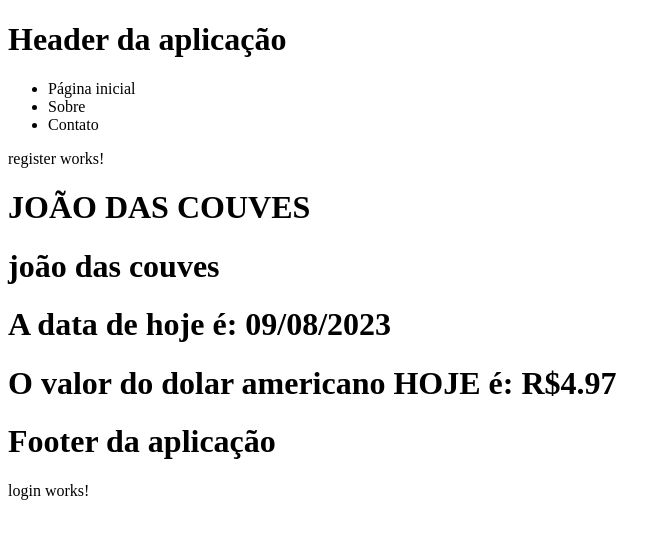
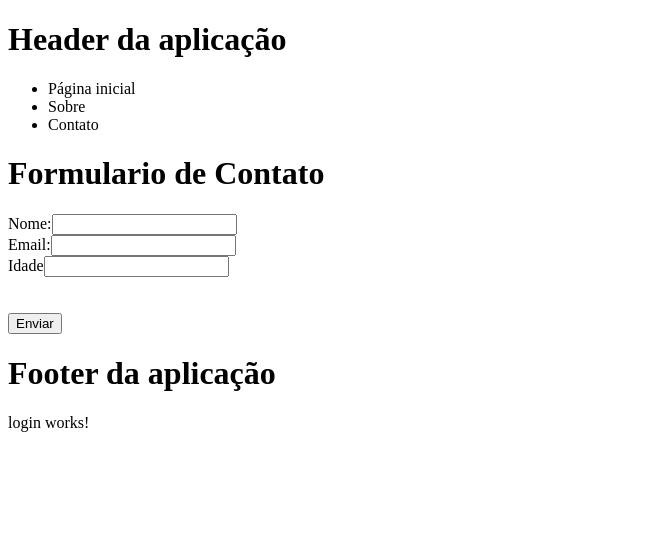
Before and after one commit to matheushsouto/LearnAngularGuairaca, an Angular app: page /register in a window 1280 px wide. Shown: the top 538 px of the page, without its empty margins (0-672 px from the left). Built offline with nearby package versions, Linux system fonts and the light colour scheme.

Commit message:
✨feature: Formularios Reativos

```diff
--- a/src/app/auth/auth.module.ts
+++ b/src/app/auth/auth.module.ts
@@ -2,6 +2,7 @@ import { NgModule } from '@angular/core';
 import { CommonModule } from '@angular/common';
 import { LoginComponent } from './login/login.component';
 import { RegisterComponent } from './register/register.component';
+import { ReactiveFormsModule } from '@angular/forms';
 
 @NgModule({
   declarations: [
@@ -9,7 +10,8 @@ import { RegisterComponent } from './register/register.component';
     RegisterComponent
   ],
   imports: [
-    CommonModule
+    CommonModule,
+    ReactiveFormsModule
   ],
   exports: [
     LoginComponent
--- a/src/app/auth/register/register.component.html
+++ b/src/app/auth/register/register.component.html
@@ -1,7 +1,20 @@
-<p>register works!</p>
-<h1>{{ nome | uppercase}}</h1>
-<h1>{{ nome | lowercase}}</h1>
+<h1>Formulario de Contato</h1>
 
-<h1>A data de hoje é: {{ dataAtual | date: 'dd/MM/yyyy' }}</h1>
+<form [formGroup]="formulario" (ngSubmit)="onSubmitForm()">
+  <label for="nome">Nome:</label>
+  <input type="text" id="nome" formControlName="nome" />
 
-<h1>O valor do dolar americano HOJE é: {{ valorDolar | currency: 'BRL'}}</h1>
+  <br>
+
+  <label for="email">Email:</label>
+  <input type="email" id="email" formControlName="email"/>
+
+  <br>
+
+  <label for="idade">Idade</label>
+  <input type="text" id="idade" formControlName="idade"/>
+
+  <br><br><br>
+
+  <button type="submit">Enviar</button>
+</form>
--- a/src/app/auth/register/register.component.ts
+++ b/src/app/auth/register/register.component.ts
@@ -1,4 +1,5 @@
 import { Component } from '@angular/core';
+import { FormBuilder, FormGroup, Validators } from '@angular/forms';
 
 @Component({
   selector: 'app-register',
@@ -6,7 +7,17 @@ import { Component } from '@angular/core';
   styleUrls: ['./register.component.css']
 })
 export class RegisterComponent {
-  public nome: string = 'João das Couves';
-  public dataAtual: Date = new Date();
-  public valorDolar: number = 4.97;
+  public formulario!: FormGroup;
+
+  constructor(private formBuilder: FormBuilder) {
+    this.formulario = this.formBuilder.group({
+      nome: ['', Validators.required],
+      email: ['', [Validators.required, Validators.email]],
+      idade: ['', Validators.required]
+    })
+  }
+
+  onSubmitForm() {
+    console.log(this.formulario.value);
+  }
 }
```
